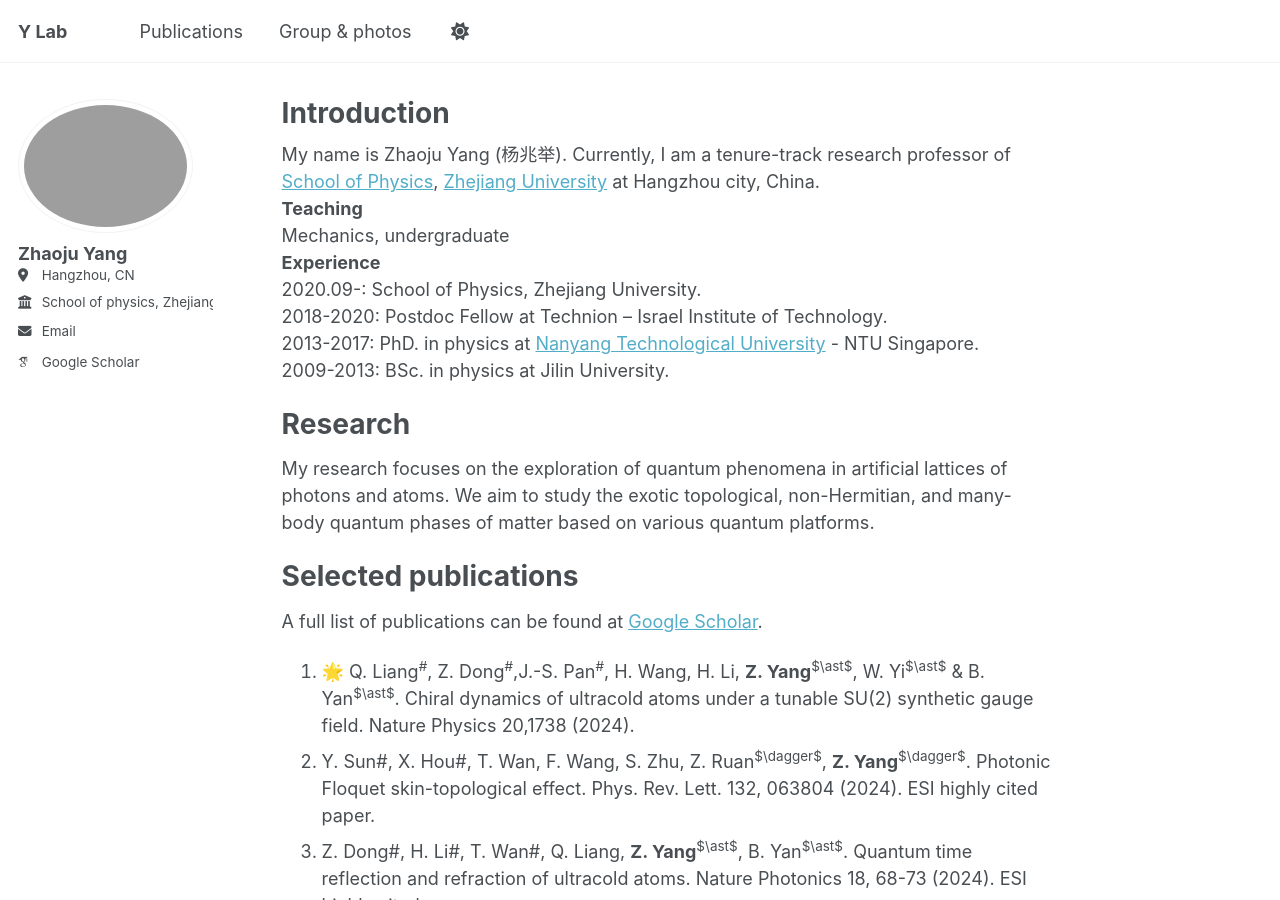
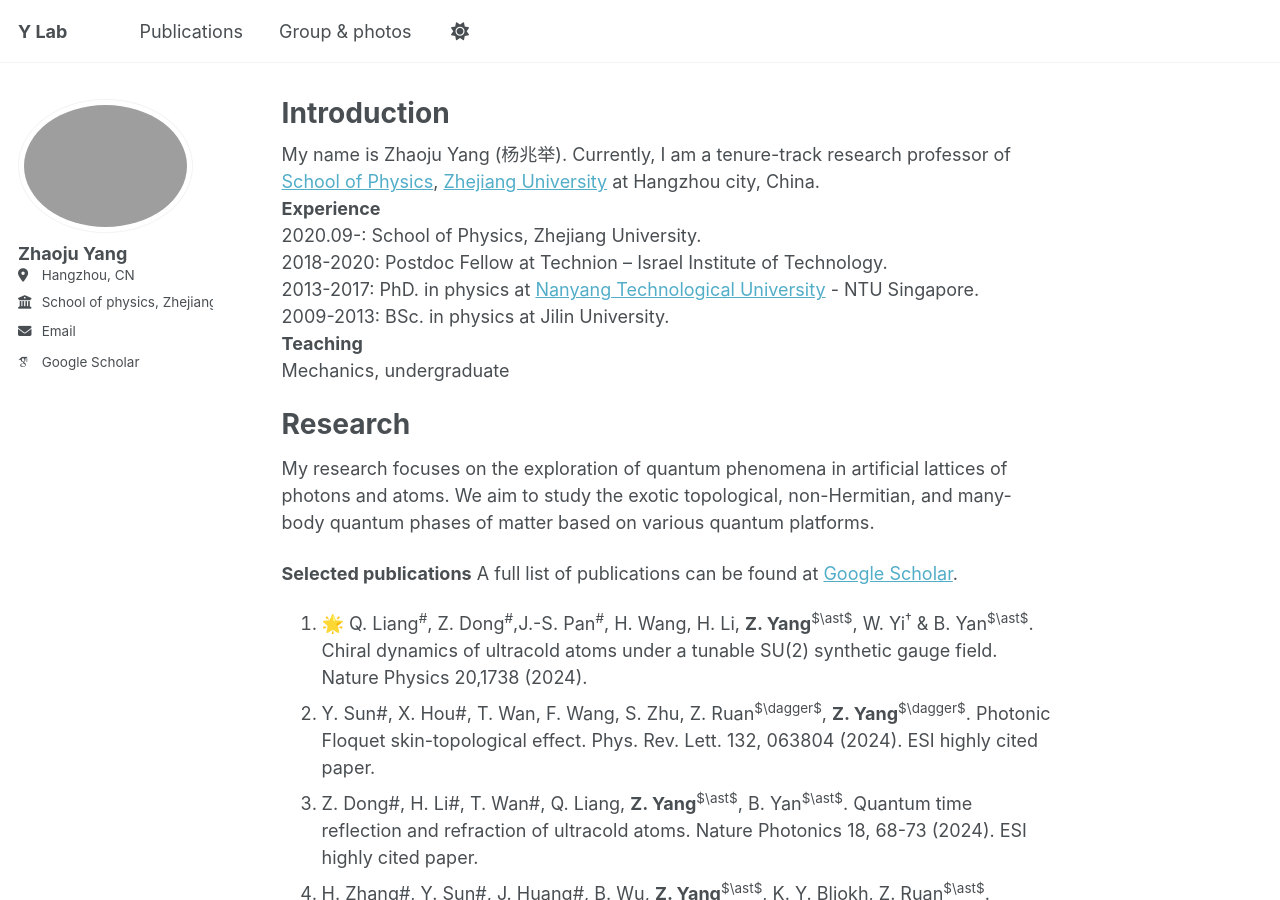
Before and after one commit to zhaojuyang/zhaojuyang.github.io, a Jekyll site: the page built from _pages/about.md, in a window 1280 px wide and 900 px high. Built offline with Jekyll 4.4.1, drawn with Linux system fonts in a browser that asks for light colours; emoji names are drawn with the system emoji font; some web fonts are replaced.

Commit message:
update my homepage

```diff
--- a/_layouts/default.html
+++ b/_layouts/default.html
@@ -4,12 +4,12 @@ layout: compress
 
 {% include base_path %}
 
-<script
+<!-- <script
   type="text/javascript"
   id="MathJax-script"
   async
   src="https://cdn.jsdelivr.net/npm/mathjax@3/es5/tex-chtml.js"
-></script>
+></script> -->
 
 
 <!doctype html>
--- a/_pages/about.md
+++ b/_pages/about.md
@@ -8,22 +8,21 @@ redirect_from:
 ---
 
 My name is Zhaoju Yang (杨兆举). Currently, I am a tenure-track research professor of [School of Physics](https://physics.zju.edu.cn/), [Zhejiang University](https://www.zju.edu.cn/) at Hangzhou city, China.
-**Teaching**
-Mechanics, undergraduate
 **Experience**
 2020.09-: School of Physics, Zhejiang University.
 2018-2020: Postdoc Fellow at Technion – Israel Institute of Technology.
 2013-2017: PhD. in physics at [Nanyang Technological University](https://www.ntu.edu.sg/spms/about-us/physics) - NTU Singapore.
 2009-2013: BSc. in physics at Jilin University.
+**Teaching**
+Mechanics, undergraduate<br>
 
 Research
 ======
 My research focuses on the exploration of quantum phenomena in artificial lattices of photons and atoms. We aim to study the exotic topological, non-Hermitian, and many-body quantum phases of matter based on various quantum platforms.
 
-Selected publications
-======
+**Selected publications**
 A full list of publications can be found at [Google Scholar](https://scholar.google.com/citations?user=9HWoXRUAAAAJ).
-1. :star2: Q. Liang<sup>#</sup>, Z. Dong<sup>#</sup>,J.-S. Pan<sup>#</sup>, H. Wang, H. Li, **Z. Yang**<sup>$\ast$</sup>, W. Yi<sup>$\ast$</sup> & B. Yan<sup>$\ast$</sup>. Chiral dynamics of ultracold atoms under a tunable SU(2) synthetic gauge field. Nature Physics 20,1738 (2024).
+1. :star2: Q. Liang<sup>#</sup>, Z. Dong<sup>#</sup>,J.-S. Pan<sup>#</sup>, H. Wang, H. Li, **Z. Yang**<sup>$\ast$</sup>, W. Yi<sup>†</sup> & B. Yan<sup>$\ast$</sup>. Chiral dynamics of ultracold atoms under a tunable SU(2) synthetic gauge field. Nature Physics 20,1738 (2024).
 1. Y. Sun#, X. Hou#, T. Wan, F. Wang, S. Zhu, Z. Ruan<sup>$\dagger$</sup>, **Z. Yang**<sup>$\dagger$</sup>. Photonic Floquet skin-topological effect. Phys. Rev. Lett. 132, 063804 (2024). ESI highly cited paper.
 1. Z. Dong#, H. Li#, T. Wan#, Q. Liang, **Z. Yang**<sup>$\ast$</sup>, B. Yan<sup>$\ast$</sup>. Quantum time reflection and refraction of ultracold atoms. Nature Photonics 18, 68-73 (2024). ESI highly cited paper.
 1. H. Zhang#, Y. Sun#, J. Huang#, B. Wu, **Z. Yang**<sup>$\ast$</sup>, K. Y. Bliokh, Z. Ruan<sup>$\ast$</sup>. Topologically crafted spatiotemporal vortices in acoustics. Nature Communications 14, 6238 (2023).
```
